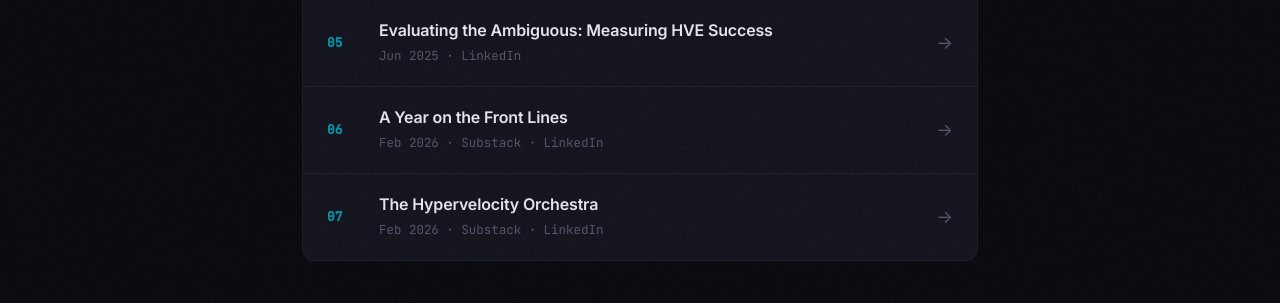
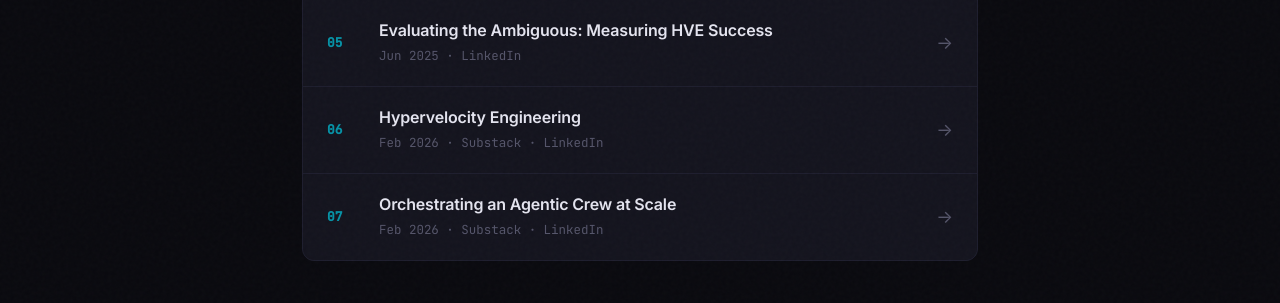
Before and after one commit to noodlefrenzy/noodlefrenzy.github.io, a Jekyll site: the page built from index.markdown, in a window 1280 px wide and 900 px high, scrolled down 1233 px. Shown: the part 153-456 px from the top of the window. Built offline with Jekyll 4.4.1, drawn with Linux system fonts in a browser that asks for light colours.

Commit message:
Migrate Substack links to dedicated innerloopai publication
Moves all Substack references from the @noodlefrenzy profile to
https://innerloopai.substack.com/, the new dedicated home for the
Hypervelocity Engineering / inner-loop content (the old profile had
started mixing posts across identities).

- Replace _config.yml `substack_username` with `substack_url` so
  publication URLs (subdomain shape) work, not just profile URLs
- Update header, footer, home layout, preview, and about page to use
  the new URL via the config variable where reused
- Update featured article links 06/07 to their new innerloopai slugs
  and correct the displayed titles to match the published posts
  ("Hypervelocity Engineering" and "Orchestrating an Agentic Crew at
  Scale")
- Ignore .playwright-mcp/ snapshots and preview-full*.png screenshots

Co-Authored-By: Claude Opus 4.7 (1M context) <noreply@anthropic.com>

```diff
--- a/_config.yml
+++ b/_config.yml
@@ -6,7 +6,7 @@ baseurl: ""
 url: ""
 github_username: noodlefrenzy
 linkedin_username: noodlefrenzy
-substack_username: noodlefrenzy
+substack_url: https://innerloopai.substack.com/
 
 # Build settings
 plugins:
--- a/_includes/footer.html
+++ b/_includes/footer.html
@@ -8,7 +8,7 @@
       <div class="footer-col">
         <h4>Connect</h4>
         <ul class="footer-links">
-          <li><a href="https://substack.com/@{{ site.substack_username }}" target="_blank" rel="noopener">Substack</a></li>
+          <li><a href="{{ site.substack_url }}" target="_blank" rel="noopener">Substack</a></li>
           <li><a href="https://linkedin.com/in/{{ site.linkedin_username }}" target="_blank" rel="noopener">LinkedIn</a></li>
           <li><a href="https://github.com/{{ site.github_username }}" target="_blank" rel="noopener">GitHub</a></li>
         </ul>
--- a/_includes/header.html
+++ b/_includes/header.html
@@ -7,7 +7,7 @@
     <div class="nav-links" id="nav-links">
       <a href="#writing" class="nav-link">Writing</a>
       <a href="{{ '/about/' | relative_url }}" class="nav-link">About</a>
-      <a href="https://substack.com/@{{ site.substack_username }}" class="nav-link" target="_blank" rel="noopener">Substack</a>
+      <a href="{{ site.substack_url }}" class="nav-link" target="_blank" rel="noopener">Substack</a>
       <a href="https://linkedin.com/in/{{ site.linkedin_username }}" class="nav-link" target="_blank" rel="noopener">LinkedIn</a>
       <a href="https://summon-dev.github.io/summon/" class="nav-link" target="_blank" rel="noopener">Summon</a>
       <a href="https://github.com/{{ site.github_username }}" class="nav-link" target="_blank" rel="noopener">GitHub</a>
--- a/_layouts/home.html
+++ b/_layouts/home.html
@@ -14,7 +14,7 @@ layout: default
     <p class="hero-subtitle fade-in">Moving teams from vibe coding to Hypervelocity Engineering &mdash; balancing system rigor with agentic orchestration.</p>
     <p class="hero-byline fade-in">By <strong>Mike Lanzetta</strong> &middot; Principal Architect at Microsoft &middot; Tokyo</p>
     <div class="hero-cta fade-in">
-      <a href="https://substack.com/@noodlefrenzy" class="btn btn-primary" target="_blank" rel="noopener">Subscribe on Substack</a>
+      <a href="{{ site.substack_url }}" class="btn btn-primary" target="_blank" rel="noopener">Subscribe on Substack</a>
       <a href="#writing" class="btn btn-ghost">Read the Series</a>
     </div>
   </div>
@@ -71,19 +71,19 @@ layout: default
         <span class="article-arrow">&rarr;</span>
       </a>
 
-      <a href="https://substack.com/@noodlefrenzy/p-190990185" class="article-item fade-in" target="_blank" rel="noopener">
+      <a href="https://innerloopai.substack.com/p/hypervelocity-engineering" class="article-item fade-in" target="_blank" rel="noopener">
         <span class="article-num">06</span>
         <div class="article-info">
-          <h3>A Year on the Front Lines</h3>
+          <h3>Hypervelocity Engineering</h3>
           <p class="article-meta">Feb 2026 &middot; Substack &middot; LinkedIn</p>
         </div>
         <span class="article-arrow">&rarr;</span>
       </a>
 
-      <a href="https://substack.com/@noodlefrenzy/p-190991118" class="article-item fade-in" target="_blank" rel="noopener">
+      <a href="https://innerloopai.substack.com/p/orchestrating-an-agentic-crew-at" class="article-item fade-in" target="_blank" rel="noopener">
         <span class="article-num">07</span>
         <div class="article-info">
-          <h3>The Hypervelocity Orchestra</h3>
+          <h3>Orchestrating an Agentic Crew at Scale</h3>
           <p class="article-meta">Feb 2026 &middot; Substack &middot; LinkedIn</p>
         </div>
         <span class="article-arrow">&rarr;</span>
@@ -119,7 +119,7 @@ layout: default
         <h2 class="section-title">About</h2>
         <p>I'm Mike Lanzetta &mdash; a Principal Architect at Microsoft ISE based in Tokyo, where I lead data science discipline for North Asia. I work with enterprise customers to design and ship AI-native systems, from classical ML to agentic architectures.</p>
         <p>After 20+ years shipping software at Amazon, Microsoft, and startups, I started writing about the fundamental shift happening in how engineering teams work with AI. The result is <em>Hypervelocity Engineering</em> &mdash; a framework my team developed for integrating AI into the engineering inner loop without sacrificing rigor.</p>
-        <p>This site and my <a href="https://substack.com/@noodlefrenzy" target="_blank" rel="noopener">Substack</a> document what I'm learning along the way.</p>
+        <p>This site and my <a href="{{ site.substack_url }}" target="_blank" rel="noopener">Substack</a> document what I'm learning along the way.</p>
         <div class="about-links">
           <a href="https://linkedin.com/in/noodlefrenzy" target="_blank" rel="noopener">LinkedIn</a>
           <a href="https://github.com/noodlefrenzy" target="_blank" rel="noopener">GitHub</a>
@@ -135,7 +135,7 @@ layout: default
     <div class="subscribe-box fade-in">
       <h2>Follow along</h2>
       <p>New articles on AI-native engineering, agentic workflows, and building teams that ship.</p>
-      <a href="https://substack.com/@noodlefrenzy" class="btn btn-primary" target="_blank" rel="noopener">Subscribe on Substack</a>
+      <a href="{{ site.substack_url }}" class="btn btn-primary" target="_blank" rel="noopener">Subscribe on Substack</a>
     </div>
   </div>
 </section>
--- a/about.markdown
+++ b/about.markdown
@@ -24,7 +24,7 @@ Tokyo transplant. Perpetual student of Japanese. Traveler when time allows.
 
 ## Find Me
 
-- [Substack](https://substack.com/@noodlefrenzy) — where I publish new writing
+- [Substack](https://innerloopai.substack.com/) — The Inner Loop, where I publish new writing on AI-native engineering
 - [LinkedIn](https://www.linkedin.com/in/noodlefrenzy/) — the full HVE series lives here
 - [Summon](https://summon-dev.github.io/summon/) — drop-in AI engineering team for Claude Code
 - [GitHub](https://github.com/noodlefrenzy) — code, including [vteam-hybrid](https://github.com/noodlefrenzy/vteam-hybrid)
```
Also changed, not shown: _preview.html (+9 -9 lines), 1 other file.
